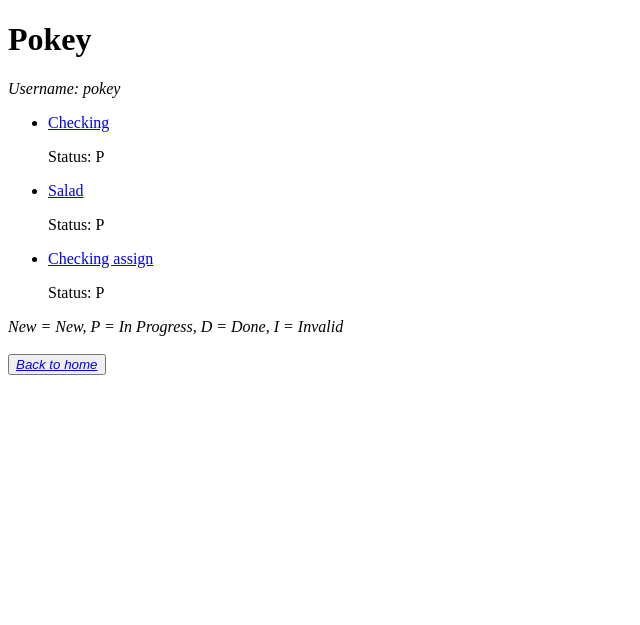
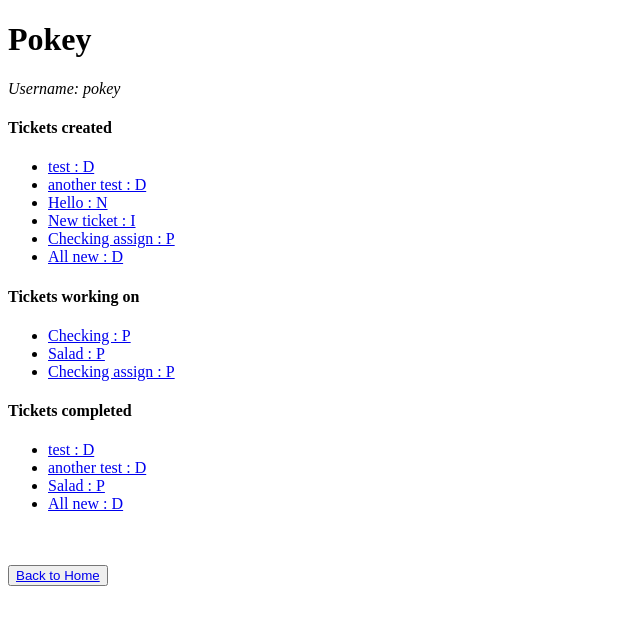
Before and after one commit to pokeyjess/bugs, a Django app: page /user/1/ in a window 1280 px wide. Shown: the top 625 px of the page, without its empty margins (0-640 px from the left). Run offline with Django 3.2, Linux system fonts and the light colour scheme; a user stored in the database is signed in; data comes from the database, SQL or seed files in the repository; both versions use the stored data as it was after the commit.

Commit message:
Fixes user detail page

```diff
--- a/bugs_app/views.py
+++ b/bugs_app/views.py
@@ -63,8 +63,10 @@ def ticket_detail_view(request, ticket_id):
 @login_required
 def user_detail_view(request, user_id):
     user = MyUser.objects.filter(id=user_id).first()
-    ticket_list = Ticket.objects.filter(owner=user)
-    return render(request, "user_detail.html", {"user": user, "tickets": ticket_list})
+    ticket_created = Ticket.objects.filter(creator=user)
+    ticket_working = Ticket.objects.filter(owner=user)
+    ticket_completed = Ticket.objects.filter(last_owner=user)
+    return render(request, "user_detail.html", {"user": user, "ticket_created": ticket_created, "ticket_working": ticket_working, "ticket_completed": ticket_completed})
 
 @login_required
 def ticket_edit_view(request, id):
@@ -78,6 +80,10 @@ def ticket_edit_view(request, id):
     else:
         form = TicketForm(instance=edit)
     return render(request, 'generic_form.html', {'form': form})
+
+# https://tutorial.djangogirls.org/en/django_forms/
+# https://docs.djangoproject.com/en/3.1/ref/class-based-views/generic-editing/
+
 
 @login_required
 def assign_ticket(request, ticket_id):
--- a/templates/index.html
+++ b/templates/index.html
@@ -33,7 +33,7 @@
     </div>
 
 <div>
-<h4>Users</h4>
+<h4>Users:</h4>
 <ul>
 {% for user in users %}
 <li>
@@ -44,7 +44,7 @@
 </div>
 
     <div>
-        <h4>Tickets</h4>
+        <h4>Tickets:</h4>
     <div>
         <h5>New</h5>
         <ul>
--- a/templates/user_detail.html
+++ b/templates/user_detail.html
@@ -6,32 +6,57 @@
     <title>User info</title>
   </head>
   <body>
-
-</div>
+    <div>
       {% if not user %}
       <h2>The user you are looking for does not exist</h2>
       {% else %}
       <h1>{{ user.display_name }}</h1>
       <i>Username: {{ user.username }}</i>
 
+      <div>
+        <h4>Tickets created</h4>
         <ul>
-  {% for ticket in tickets %}
+          {% for ticket in ticket_created %} {% if ticket.creator == user %}
           <li>
+            <a href="/ticket/{{ ticket.id }}/"
+              >{{ticket.title}} : {{ticket.status}}</a
+            >
+          </li>
+          {% endif %} {% endfor %}
+        </ul>
+      </div>
 
-    <a href="/ticket/{{ ticket.id }}/">{{ ticket.title }} </a> <p>Status: {{ ticket.status }}</p>
+      <div>
+        <h4>Tickets working on</h4>
+        <ul>
+          {% for ticket in ticket_working %} {% if ticket.owner == user %}
+          <li>
+            <a href="/ticket/{{ ticket.id }}/"
+              >{{ticket.title}} : {{ticket.status}}</a
+            >
+          </li>
+          {% endif %} {% endfor %}
+        </ul>
+      </div>
 
+      <div>
+        <h4>Tickets completed</h4>
+        <ul>
+          {% for ticket in ticket_completed %} {% if ticket.last_owner == user%}
+          <li>
+            <a href="/ticket/{{ ticket.id }}/"
+              >{{ticket.title}} : {{ticket.status}}</a
+            >
           </li>
-  {% endfor %}
+          {% endif %} {% endfor %}
         </ul>
-
+      </div>
       {% endif %}
     </div>
-<div>
-    <i>New = New, P = In Progress, D = Done, I = Invalid</i>
-</div>
+</br>
 </br>
     <button>
-        <a href="/"><i class="link">Back to home</i></a>
+      <a href="/">Back to Home</a>
     </button>
   </body>
 </html>
```
Also changed, not shown: db.sqlite3. Lines whose indentation alone changed are shown as unchanged.
